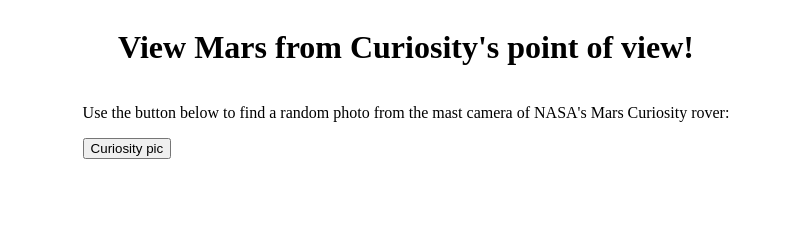
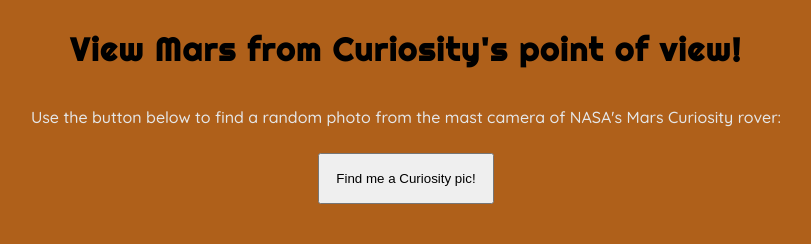
Before and after one commit to elliotvhill/Rove_Curious_NASA_API, a plain HTML site: page index.html in a window 1280 px wide. Shown: the whole page, without its empty margins (234-1045 px from the left). Drawn offline with nearby package versions, Linux system fonts and the light colour scheme.

Commit message:
started adding basic styling

```diff
--- a/index.html
+++ b/index.html
@@ -7,21 +7,24 @@
     <script defer src="script.js"></script>
     <link rel="stylesheet" href="style.css" />
     <script src="https://unpkg.com/axios/dist/axios.min.js"></script>
+    <link rel="preconnect" href="https://fonts.googleapis.com">
+    <link rel="preconnect" href="https://fonts.gstatic.com" crossorigin>
+    <link href="https://fonts.googleapis.com/css2?family=Quicksand:wght@300;400;500;600;700&family=Righteous&display=swap" rel="stylesheet">
     <title> Curiosity Rover </title>
 
 </head>
 
 <body>
-
+<div class="container">
     <header>
         <h1> View Mars from Curiosity's point of view! </h1>
     </header>
 
     <div class="main-content">
-        <div id="aboutMars">
+        <div id="intro">
             <p>Use the button below to find a random photo from the mast camera of NASA's Mars Curiosity rover:</p>
         </div>
-        <button id="search"> Curiosity pic </button>
+        <button id="search"> Find me a Curiosity pic! </button>
         <div id="pic-title"></div>
         <div id="description"></div>
         <div id="roverPic"></div>
@@ -29,6 +32,6 @@
 
 
 
-
+</div>
 </body>
 </html>
--- a/style.css
+++ b/style.css
@@ -1,18 +1,54 @@
-body {
+.container {
     display: flex;
     flex-direction: column;
+    justify-content: center;
 }
+
+body {
+    font-family: 'Quicksand', sans-serif;
+    background-color: rgb(175, 96, 26);
+}
+
 .main-content {
-    display: block;
-    margin: 0 auto;
+    margin: 0 1rem;
 }
 
 img {
     max-width: 80%;
-    margin: 4rem;
+    margin: 2rem;
     display: block;
 }
 
 header {
     margin: 0 auto;
+    font-family: 'Righteous', cursive;
+    letter-spacing: .1rem;
 }
+
+button {
+    display: block;
+    margin: 10px auto 20px auto;
+    padding: 1rem;
+}
+
+div {
+    display: flex;
+    flex-direction: column;
+    align-items: center;
+    align-content: center;
+}
+
+#intro {
+    color: rgb(229, 231, 233);
+    font-weight: 500;
+}
+#description {
+    color: rgb(229, 231, 233);
+    font-weight: 400;
+}
+
+#pic-title {
+    color: rgb(41, 182, 246);
+    font-weight: 600;
+    padding: .5rem;
+}
```
